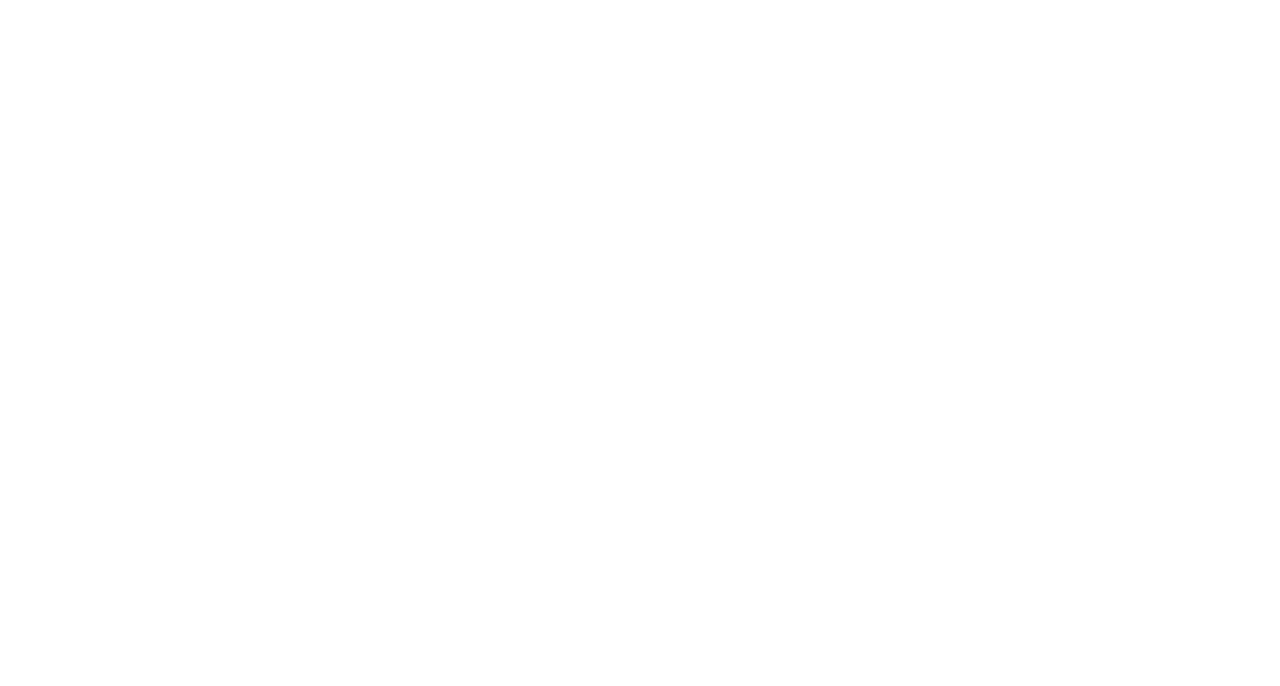
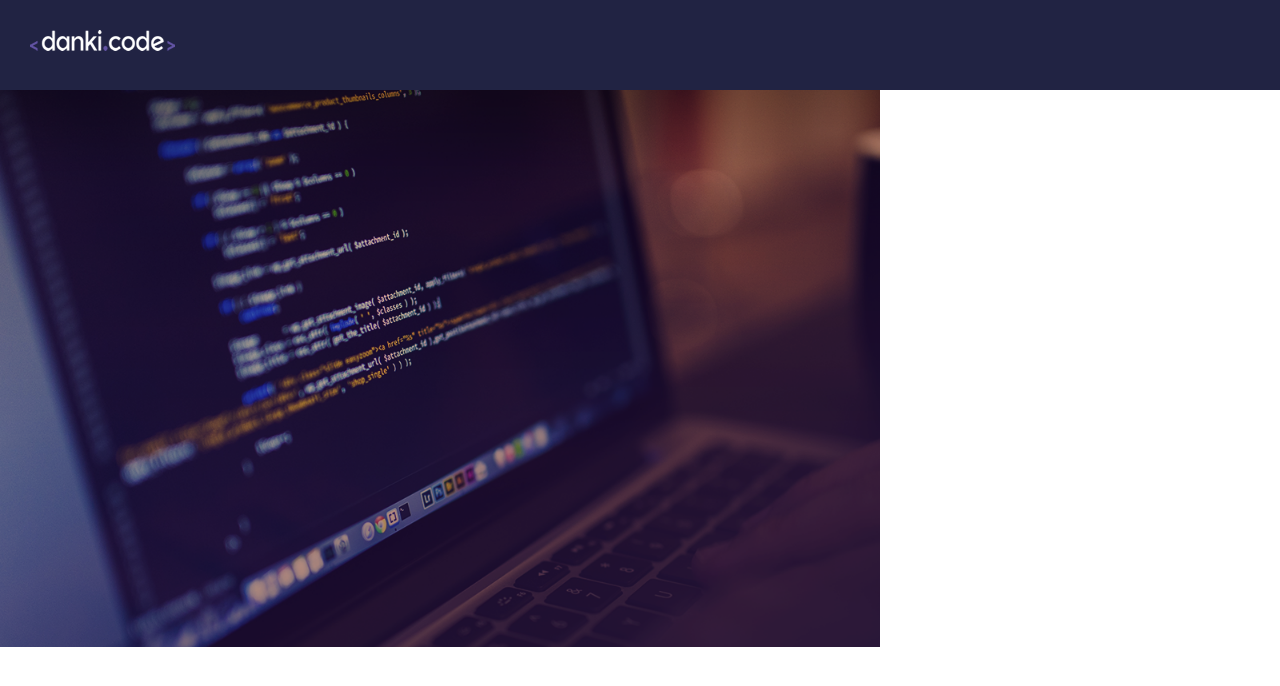
Before and after one commit to IsraelDev1/LandingPage-HTML5-CSS3, a plain HTML site: page index.html in a window 1280 px wide. Drawn offline with Linux system fonts and the light colour scheme.

Commit message:
Header created and starting the banner

```diff
--- a/css/style.css
+++ b/css/style.css
@@ -0,0 +1,44 @@
+*{
+	margin: 0;
+	padding: 0;
+	box-sizing: border-box;
+}
+
+html, body{
+	width: 100%;
+}
+
+.center{
+	width: 1280px;
+	margin: 0 auto;
+}
+
+.header{
+	width: 100%;
+	height: 90px;
+	background-color: #212343;
+}
+
+.header img{
+	margin: 30px;
+}
+
+.container-banner{
+	width: 100%;
+	height: 557px;
+	background-image: url('../images/header_bg.png');
+	background-size: cover;
+	background-position: center;
+}
+
+.container-banner > .center{
+	height: 100%;
+	text-align: right;
+}
+
+.form{
+	width: 400px;
+	height: 100%;
+	display: inline-block;
+	background-color: white;
+}
--- a/index.html
+++ b/index.html
@@ -3,10 +3,23 @@
 <head>
 	<meta charset="utf-8">
 	<title>Landing Page</title>
+	<link rel="stylesheet" type="text/css" href="./css/style.css">
 </head>
 <body>
 
+	<div class="header">
+		<div class="center">
+			<img src="./images/logo.png">
+		</div><!-- CENTER -->
+	</div><!-- HEADER -->
 
+	<div class="container-banner">
+		<div class="center">
+			<div class="form">
+
+			</div><!-- FORM -->
+		</div><!-- CENTER -->
+	</div><!-- CONTAINER-BANNER -->
 
 </body>
 </html>
```
Also changed, not shown: .gitignore.txt (added), images/arrow.png (added), images/header_bg.png (added), images/icon.png (added), images/logo.png (added).
